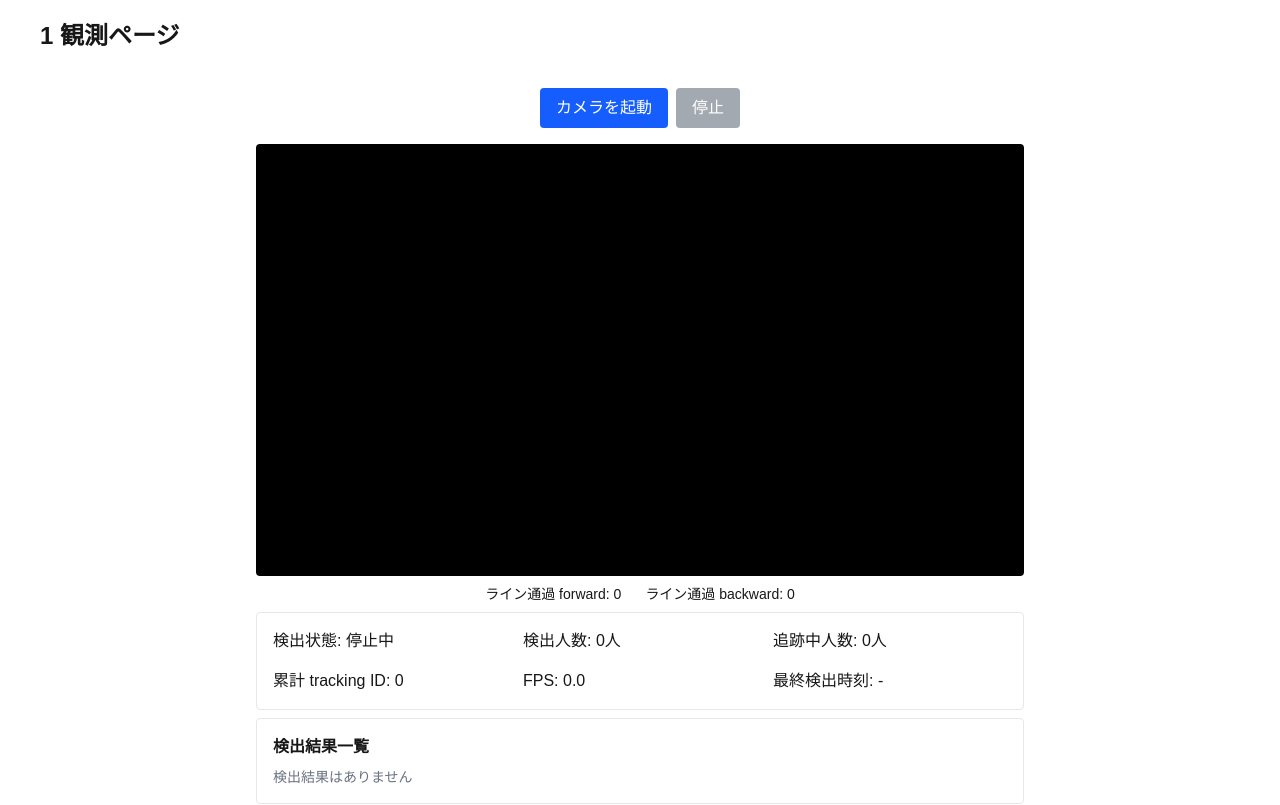
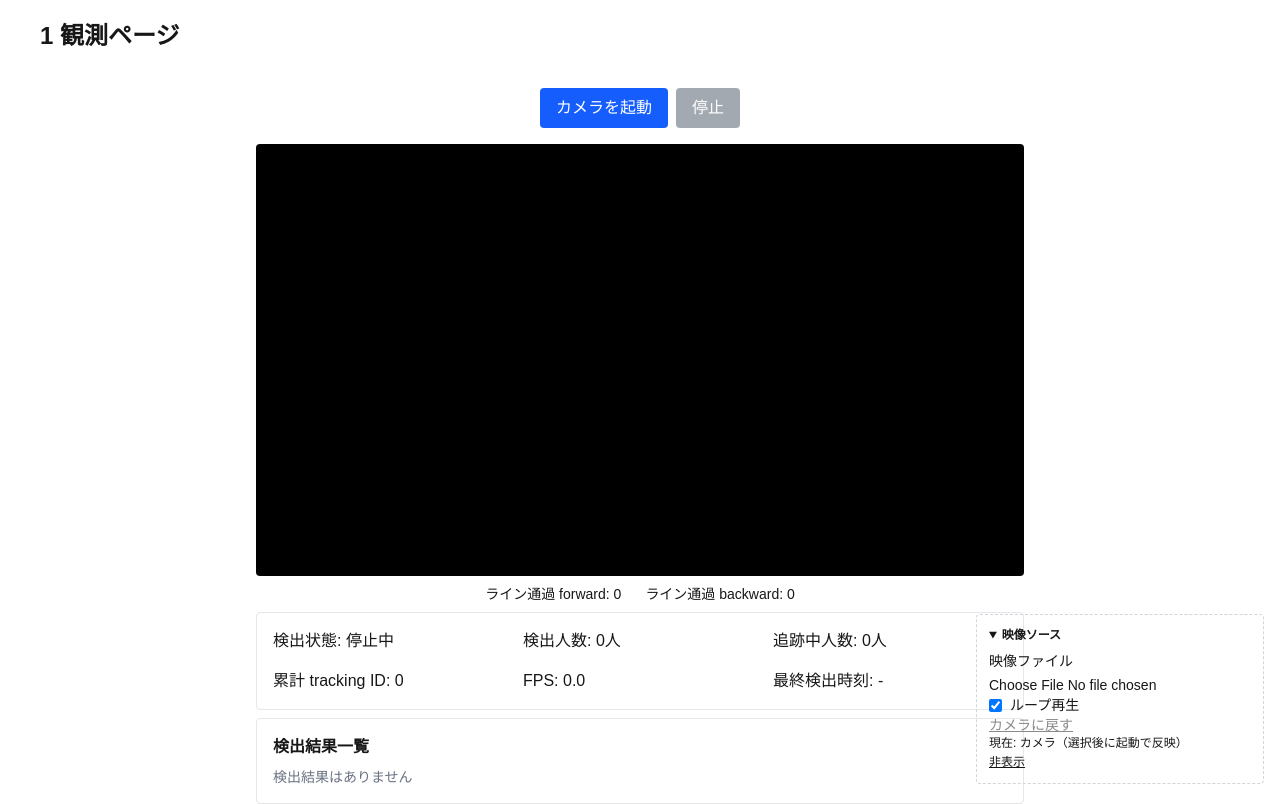
Before and after one commit to pj-hoakari/tolo-web, a Next.js app: page /tenant/1/event/1/observation in a window 1280 px wide. Shown: the top 805 px of the page. Built offline with nearby package versions, Linux system fonts and the light colour scheme; what @pj-hoakari/web-crowd-detection-utils would draw is missing.

Commit message:
feat: Add video source selection for crowd detection development and demonstration

```diff
--- a/src/features/tenant/observation/components/CrowdDetection.tsx
+++ b/src/features/tenant/observation/components/CrowdDetection.tsx
@@ -9,8 +9,15 @@ import {
   useCrowdDetectionLoop,
 } from "../hooks/useCrowdDetectionLoop";
 import { useDetectCrowd } from "../hooks/useDetectCrowd";
+import {
+  type CrowdVideoSourceFactory,
+  createCameraVideoSource,
+} from "../utils/videoSource";
 import { CrowdDetectionControls } from "./CrowdDetectionControls";
 import { CrowdDetectionView } from "./CrowdDetectionView";
+import { DevVideoSourcePanel } from "./DevVideoSourcePanel";
+
+const DEV_VIDEO_SOURCE_ENABLED = process.env.NODE_ENV === "development";
 
 export type CrowdDetectionProps = {
   tenantId: string;
@@ -18,8 +25,12 @@ export type CrowdDetectionProps = {
 };
 
 export function CrowdDetection({ tenantId, eventId }: CrowdDetectionProps) {
+  const [sourceFactory, setSourceFactory] = useState<CrowdVideoSourceFactory>(
+    () => createCameraVideoSource,
+  );
+
   const { videoSource, status, error, start, stop, reportDetectionError } =
-    useDetectCrowd();
+    useDetectCrowd(sourceFactory);
 
   const [broadcastStream, setBroadcastStream] = useState<MediaStream | null>(
     null,
@@ -45,6 +56,12 @@ export function CrowdDetection({ tenantId, eventId }: CrowdDetectionProps) {
 
   return (
     <div className="flex flex-col items-center gap-4 w-full">
+      {DEV_VIDEO_SOURCE_ENABLED && (
+        <DevVideoSourcePanel
+          status={status}
+          onSourceChange={(factory) => setSourceFactory(() => factory)}
+        />
+      )}
       <CrowdDetectionControls status={status} onStart={start} onStop={stop} />
       <CrowdDetectionView
         videoSource={videoSource}
--- /dev/null
+++ b/src/features/tenant/observation/components/DevVideoSourcePanel.tsx
@@ -0,0 +1,113 @@
+"use client";
+
+import { type ChangeEvent, useId, useState } from "react";
+import type { DetectCrowdStatus } from "../hooks/useDetectCrowd";
+import {
+  type CrowdVideoSourceFactory,
+  createCameraVideoSource,
+  createVideoFileSource,
+} from "../utils/videoSource";
+
+type SourceMode = "camera" | "file";
+
+export type DevVideoSourcePanelProps = {
+  status: DetectCrowdStatus;
+  onSourceChange: (factory: CrowdVideoSourceFactory) => void;
+};
+
+export function DevVideoSourcePanel({
+  status,
+  onSourceChange,
+}: DevVideoSourcePanelProps) {
+  const fileInputId = useId();
+  const loopInputId = useId();
+  const [mode, setMode] = useState<SourceMode>("camera");
+  const [file, setFile] = useState<File | null>(null);
+  const [loop, setLoop] = useState(true);
+  const [hidden, setHidden] = useState(false);
+
+  if (hidden) {
+    return null;
+  }
+
+  const isActive = status === "loading" || status === "detecting";
+
+  const useCamera = () => {
+    setMode("camera");
+    setFile(null);
+    onSourceChange(createCameraVideoSource);
+  };
+
+  const handleFileChange = (event: ChangeEvent<HTMLInputElement>) => {
+    const selected = event.target.files?.[0] ?? null;
+    if (!selected) {
+      return;
+    }
+    setMode("file");
+    setFile(selected);
+    onSourceChange(() => createVideoFileSource(selected, { loop }));
+  };
+
+  const handleLoopChange = (event: ChangeEvent<HTMLInputElement>) => {
+    const next = event.target.checked;
+    setLoop(next);
+    if (mode === "file" && file) {
+      onSourceChange(() => createVideoFileSource(file, { loop: next }));
+    }
+  };
+
+  return (
+    <section className="fixed right-4 bottom-4 z-50 flex w-72 flex-col gap-2 rounded border border-gray-300 border-dashed p-3 text-sm">
+      <details open>
+        <summary className="font-bold text-xs">映像ソース</summary>
+
+        <label className="mt-2 flex flex-col gap-1" htmlFor={fileInputId}>
+          <span>映像ファイル</span>
+          <input
+            id={fileInputId}
+            type="file"
+            accept="video/*"
+            disabled={isActive}
+            onChange={handleFileChange}
+            className="disabled:opacity-50"
+          />
+        </label>
+
+        <label className="flex items-center gap-2" htmlFor={loopInputId}>
+          <input
+            id={loopInputId}
+            type="checkbox"
+            checked={loop}
+            disabled={isActive}
+            onChange={handleLoopChange}
+          />
+          ループ再生
+        </label>
+
+        <div>
+          <button
+            type="button"
+            onClick={useCamera}
+            disabled={isActive || mode === "camera"}
+            className="underline disabled:opacity-50"
+          >
+            カメラに戻す
+          </button>
+        </div>
+
+        <p className="break-all text-xs">
+          現在: {mode === "file" && file ? file.name : "カメラ"}
+          {isActive ? "（切替は停止後）" : "（選択後に起動で反映）"}
+        </p>
+
+        <button
+          type="button"
+          onClick={() => setHidden(true)}
+          className="underline text-xs"
+        >
+          非表示
+        </button>
+      </details>
+    </section>
+  );
+}
```
